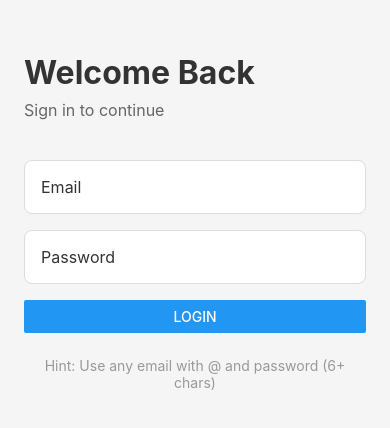
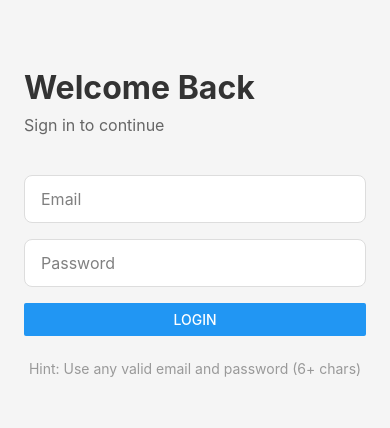
Before and after one commit to mleung07/jm-mobile, a React Native app: screen / in a window 390 px wide. Shown: the part 200-628 px from the top of the page. Built offline with nearby package versions, Linux system fonts and the light colour scheme; no server answers.

Commit message:
feat: input styling

```diff
--- a/src/features/auth/LoginForm.tsx
+++ b/src/features/auth/LoginForm.tsx
@@ -46,7 +46,9 @@ const LoginForm = ({ handleLogin }: LoginFormProps) => {
               <TextInput
                 {...field}
                 style={styles.input}
+                underlineColorAndroid="transparent"
                 placeholder="Email"
+                placeholderTextColor="gray"
                 value={field.value}
                 onChangeText={field.onChange}
                 autoCapitalize="none"
@@ -61,7 +63,9 @@ const LoginForm = ({ handleLogin }: LoginFormProps) => {
               <TextInput
                 {...field}
                 style={styles.input}
+                underlineColorAndroid="transparent"
                 placeholder="Password"
+                placeholderTextColor="gray"
                 value={field.value}
                 onChangeText={field.onChange}
                 secureTextEntry
@@ -76,7 +80,7 @@ const LoginForm = ({ handleLogin }: LoginFormProps) => {
         </View>
 
         <Text style={styles.hint}>
-          Hint: Use any email with @ and password (6+ chars)
+          Hint: Use any valid email and password (6+ chars)
         </Text>
       </View>
     </KeyboardAvoidingView>
@@ -110,7 +114,9 @@ const styles = StyleSheet.create({
   input: {
     backgroundColor: "#fff",
     borderRadius: 8,
+    paddingVertical: 0,
     padding: 16,
+    height: 48,
     marginBottom: 16,
     fontSize: 16,
     borderWidth: 1,
--- a/src/features/product/components/ProductDetails.tsx
+++ b/src/features/product/components/ProductDetails.tsx
@@ -9,7 +9,7 @@ interface DetailRowProp {
 const DetailRow = ({ label, value }: DetailRowProp) => (
   <View style={styles.detailRow}>
     <Text style={styles.label}>{label}</Text>
-    <Text style={styles.value} numberOfLines={4}>
+    <Text style={styles.value} numberOfLines={3}>
       {value || "N/A"}
     </Text>
   </View>
@@ -92,6 +92,7 @@ const styles = StyleSheet.create({
   detailRow: {
     flexDirection: "row",
     justifyContent: "space-between",
+    gap: 16,
     paddingVertical: 8,
     borderBottomWidth: 1,
     borderBottomColor: "#f0f0f0",
@@ -106,6 +107,7 @@ const styles = StyleSheet.create({
     fontSize: 14,
     color: "#333",
     textAlign: "right",
+    flex: 1,
   },
 });
 
```
